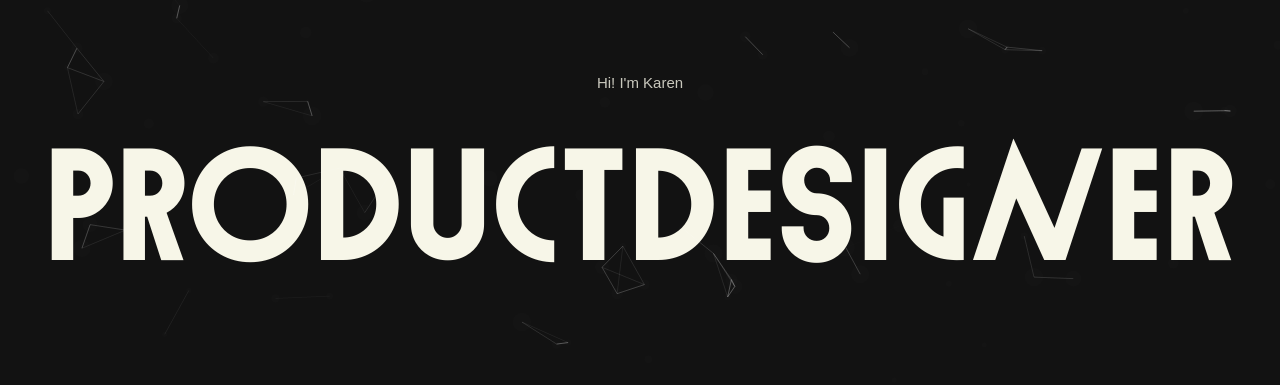
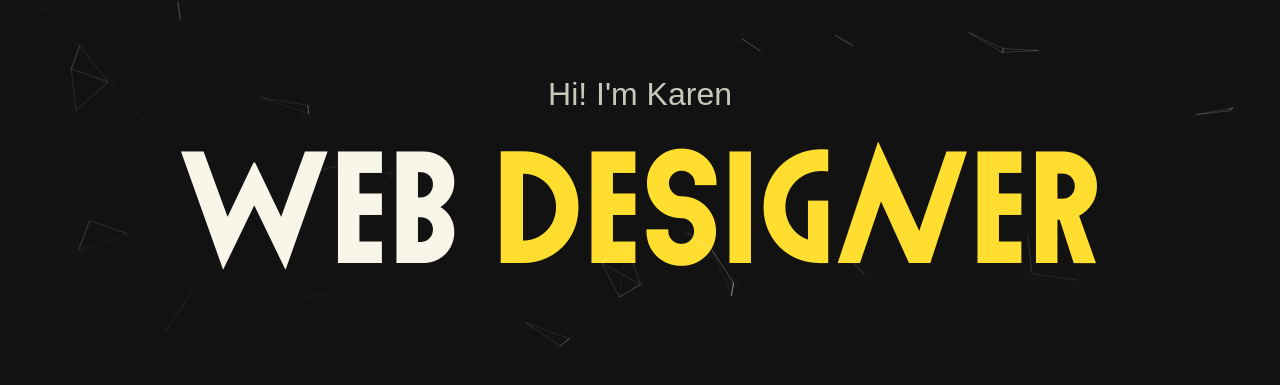
Before and after one commit to ricardozuritadev/karen-rivera-resume, a React (Vite) app: page / in a window 1280 px wide. Shown: the part 198-583 px from the top of the page. Built offline with nearby package versions, Linux system fonts and the light colour scheme; a web font is replaced by a local one.

Commit message:
Modify components

```diff
--- a/src/components/HorizontalScroll/HorizontalScroll.tsx
+++ b/src/components/HorizontalScroll/HorizontalScroll.tsx
@@ -1,5 +1,7 @@
 import { useRef } from 'react';
 import { motion, useTransform, useScroll } from 'framer-motion';
+
+import AnimatedText from 'components/AnimatedText';
 
 type HorizontalScrollProps = {
   title: string;
@@ -19,7 +21,7 @@ export default function HorizontalScroll({
   return (
     <section ref={targetRef} className="horizontal-scroll">
       <div className="horizontal-scroll__container">
-        <h2>{title}</h2>
+        <AnimatedText text={title} el="h2" />
         <motion.div style={{ x }} className="horizontal-scroll__card-container">
           {children}
         </motion.div>
--- a/src/components/ParticlesContainer/ParticlesContainer.tsx
+++ b/src/components/ParticlesContainer/ParticlesContainer.tsx
@@ -3,7 +3,7 @@ import { useEffect, useMemo, useState } from 'react';
 import Particles, { initParticlesEngine } from '@tsparticles/react';
 import { loadSlim } from '@tsparticles/slim';
 
-import { type Container, type ISourceOptions } from '@tsparticles/engine';
+import { type ISourceOptions } from '@tsparticles/engine';
 
 export default function ParticlesContainer() {
   const [init, setInit] = useState(false);
@@ -15,10 +15,6 @@ export default function ParticlesContainer() {
       setInit(true);
     });
   }, []);
-
-  async function particlesLoaded(container?: Container): Promise<void> {
-    console.log(container);
-  }
 
   const options: ISourceOptions = useMemo(
     () => ({
@@ -92,7 +88,7 @@ export default function ParticlesContainer() {
     return (
       <Particles
         id="tsparticles"
-        particlesLoaded={particlesLoaded}
+        particlesLoaded={async () => {}}
         options={options}
         style={{ position: 'relative' }}
       />
--- a/src/constants/home.constants.ts
+++ b/src/constants/home.constants.ts
@@ -1,7 +1,12 @@
 export const SECTIONS = {
   HERO: {
     HI: "Hi! I'm Karen",
-    PRODUCT: 'product',
+    SKILLS: {
+      PRODUCT: 'product',
+      UX_UI: 'ux ui',
+      WEB: 'web',
+      APP: 'app'
+    },
     DESIGNER: 'designer'
   },
   PROJECTS: 'projects',
--- a/src/sections/Hero/Hero.tsx
+++ b/src/sections/Hero/Hero.tsx
@@ -1,13 +1,23 @@
+import skillsData from 'data/skills.json';
 import { SECTIONS } from 'constants/home.constants';
+
+import AnimatedText from 'components/AnimatedText';
+import ChangingText from 'components/ChangingText';
 
 export default function Hero() {
   return (
     <section className="hero">
-      <p className="hero__text">{SECTIONS.HERO.HI}</p>
-      <h1>
-        <span>{SECTIONS.HERO.PRODUCT}</span>
-        <span className="hero__text--yellow">{SECTIONS.HERO.DESIGNER}</span>
-      </h1>
+      <p className="hero__greeting">{SECTIONS.HERO.HI}</p>
+
+      <div className="hero__animated-text">
+        <ChangingText words={skillsData} />
+        <AnimatedText
+          text={SECTIONS.HERO.DESIGNER}
+          className="hero__title hero__title--yellow"
+          el="h1"
+          once
+        />
+      </div>
     </section>
   );
 }
--- a/src/sections/MyJourney/MyJourney.tsx
+++ b/src/sections/MyJourney/MyJourney.tsx
@@ -1,12 +1,18 @@
 import { SECTIONS } from 'constants/home.constants';
 import journey from 'data/journey.json';
 
+import AnimatedText from 'components/AnimatedText';
 import ExperienceBar from 'components/ExperienceBar';
 
 export default function MyJourney() {
   return (
     <section className="my-journey">
-      <h2 className="my-journey__title">{SECTIONS.MY_JOURNEY}</h2>
+      <AnimatedText
+        text={SECTIONS.MY_JOURNEY}
+        className="my-journey__title"
+        el="h2"
+      />
+
       {journey.map((item, index) => (
         <ExperienceBar key={item.id} index={index} {...item} />
       ))}
```
